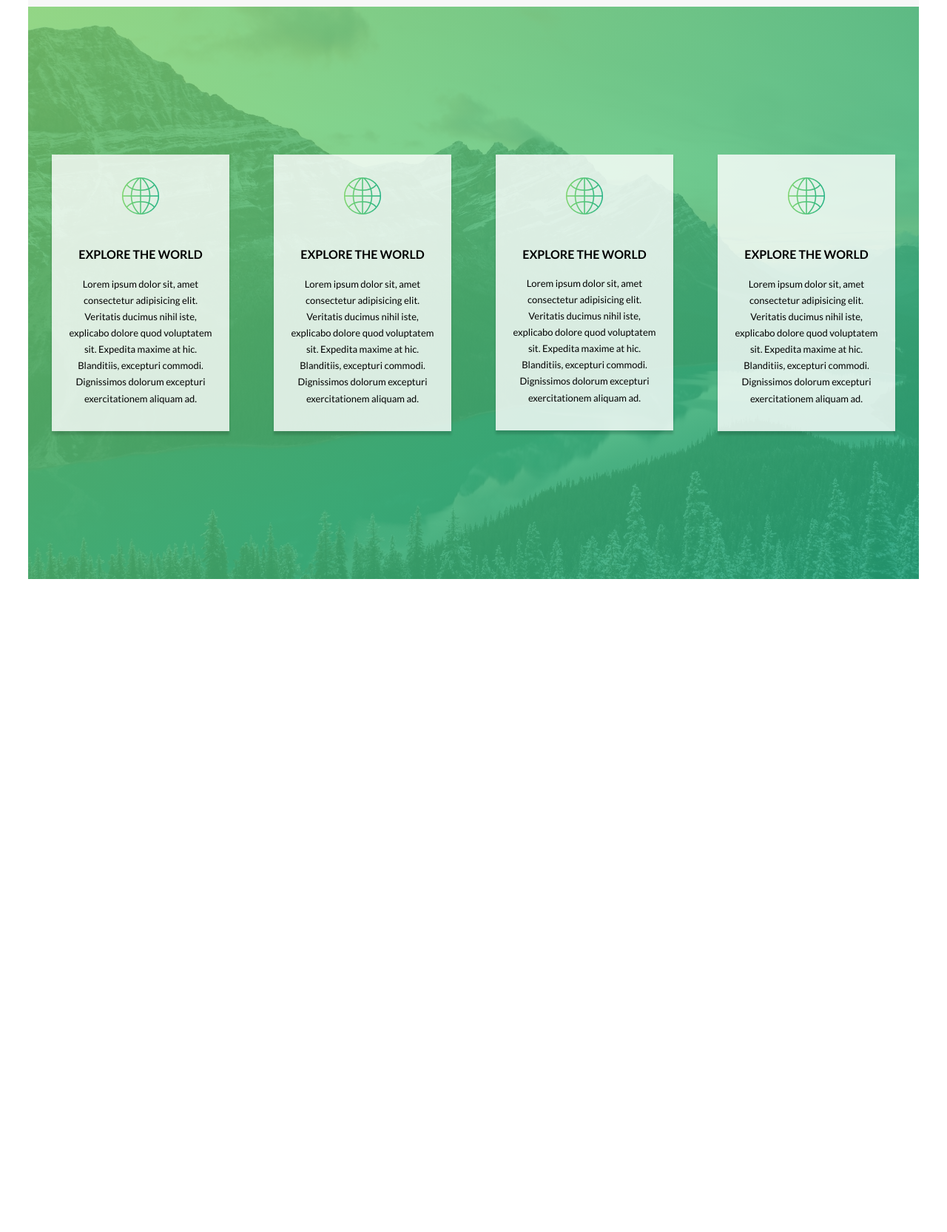
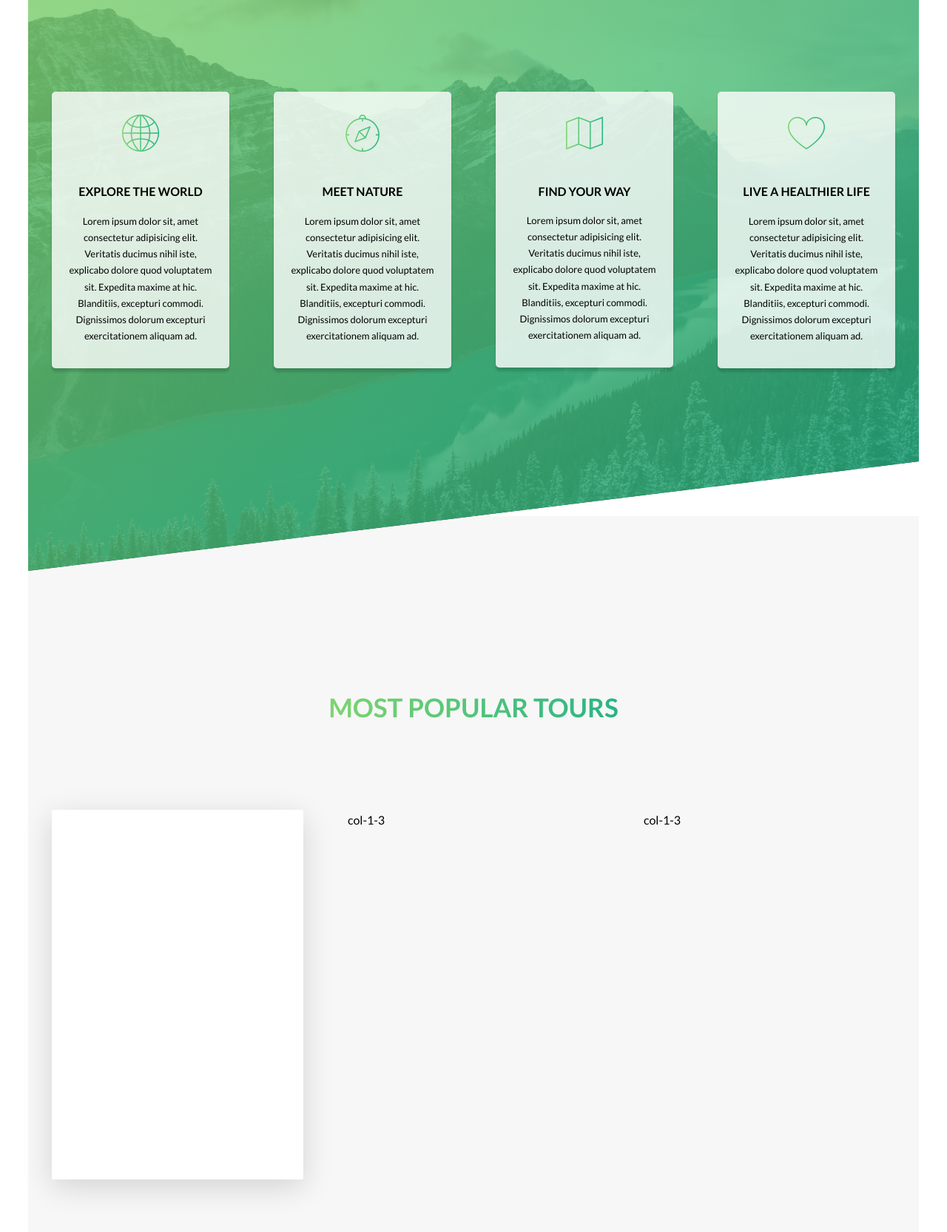
Before and after one commit to Adekoreday/Natours-clone, a website: page index.html in a window 1280 px wide. Shown: the part 1734-3400 px from the top of the page at 74% size. Before the commit the page ends 2555 px from the top, so only its background shows below. Drawn offline with Linux system fonts and the light colour scheme.

Commit message:
implement basic card

```diff
--- a/index.html
+++ b/index.html
@@ -60,29 +60,50 @@
                         </div>
                         <div class="col-1-of-4 ">
                                 <div class="feature-box">
-                                    <i class="feature-box__icon icon-basic-world"></i>
-                                    <h3 class="heading-tertiary">Explore the world</h3>
+                                    <i class="feature-box__icon icon-basic-compass"></i>
+                                    <h3 class="heading-tertiary">Meet Nature</h3>
                                     <p class="feature-box__text">
                                         Lorem ipsum dolor sit, amet consectetur adipisicing elit. Veritatis ducimus nihil iste, explicabo dolore quod voluptatem sit. Expedita maxime at hic. Blanditiis, excepturi commodi. Dignissimos dolorum excepturi exercitationem aliquam ad.
                                 </div>
                             </div>
                             <div class="col-1-of-4 ">
                                     <div class="feature-box">
-                                        <i class="feature-box__icon icon-basic-world"></i>
-                                        <h3 class="heading-tertiary u-margin-bottom-small">Explore the world</h3>
+                                        <i class="feature-box__icon icon-basic-map"></i>
+                                        <h3 class="heading-tertiary u-margin-bottom-small">Find your way</h3>
                                         <p class="feature-box__text">
                                             Lorem ipsum dolor sit, amet consectetur adipisicing elit. Veritatis ducimus nihil iste, explicabo dolore quod voluptatem sit. Expedita maxime at hic. Blanditiis, excepturi commodi. Dignissimos dolorum excepturi exercitationem aliquam ad.
                                     </div>
                             </div>
                             <div class="col-1-of-4 ">
                                         <div class="feature-box">
-                                            <i class="feature-box__icon icon-basic-world"></i>
-                                            <h3 class="heading-tertiary">Explore the world</h3>
+                                            <i class="feature-box__icon icon-basic-heart"></i>
+                                            <h3 class="heading-tertiary">Live a Healthier Life</h3>
                                             <p class="feature-box__text">
                                                 Lorem ipsum dolor sit, amet consectetur adipisicing elit. Veritatis ducimus nihil iste, explicabo dolore quod voluptatem sit. Expedita maxime at hic. Blanditiis, excepturi commodi. Dignissimos dolorum excepturi exercitationem aliquam ad.
                                         </div>
                             </div>
                     </div>
+                </section>
+                <section class="section-tours">
+                <div class="u-center-text u-margin-bottom-big">
+                    <h2 class="heading-secondary">
+                          Most Popular Tours
+                    </h2>
+                </div>
+                <div class="row">
+                    <div class="col-1-of-3">
+                        <div class="card">
+                                <div class="card__side card__side--front">
+                                    FRONT
+                                </div>
+                                <div class="card__side card__side--back card__side--back-1">
+                                    BACK
+                                </div>
+                        </div>
+                    </div>
+                    <div class="col-1-of-3">col-1-3</div>
+                    <div class="col-1-of-3">col-1-3</div>
+                </div>
                 </section>
 
         </main>
--- a/sass/abstracts/_variable.scss
+++ b/sass/abstracts/_variable.scss
@@ -8,9 +8,16 @@ Dark green: #28b485
 $color-primary-light: #7ed56f;
 $color-primary-dark: #28b485;
 $color-primary-medium: #55c57a;
+
 $color-white: #fff;
 $color-grey-dark: #777;
 $color-black: #0000;
+
+$color-secondary-light: #ffb900;
+$color-secondary-dark: #ff7730;
+
+$color-tertiary-light: #2998ff;
+$color-tertiary-dark: #5643fa;
 
 $default-font-size: 1.6rem;
 
--- /dev/null
+++ b/sass/components/_card.scss
@@ -0,0 +1,35 @@
+.card{
+    -moz-perspective:150rem;
+    height: 50rem;
+    perspective: 150rem;
+    position: relative;
+    &__side{
+        transition: all 1s;
+        height: 50rem;
+        color: white;
+        font-size: 2rem;
+        position: absolute;
+        backface-visibility: hidden;
+        border-radius: 0.3rem;
+        box-shadow: 0 1rem 4rem rgba($color-black, 0.15);
+        top: 0;
+        left: 0;
+        width: 100%;
+
+        &--front{
+            background-color: $color-white ;
+        }
+        &--back{
+            transform: rotateY(180deg);
+            &-1{
+                background-image: linear-gradient(to right bottom, $color-secondary-light, $color-secondary-dark);
+            }
+        }
+    }
+    &:hover &__side--front{
+        transform: rotateY(180deg);
+    }
+    &:hover &__side--back{
+        transform: rotateY(0deg);
+    }
+}
--- a/sass/components/feature-box.scss
+++ b/sass/components/feature-box.scss
@@ -3,8 +3,9 @@
     padding: 2rem;
     background-color: rgba(white, 0.8);
     text-align: center;
+    border-radius: 5px;
     box-shadow: 0px 0.5rem .3rem rgba(black, 0.15);
-    transition: all 0.1s ease-in;
+    transition: transform 0.1s ease-in;
     &__icon{
         font-size: 5rem;
         display: inline-block;
--- a/sass/main.scss
+++ b/sass/main.scss
@@ -11,3 +11,4 @@
 @import "components/button";
 @import "components/composition";
 @import "components/feature-box";
+@import "components/card";
--- a/sass/pages/_home.scss
+++ b/sass/pages/_home.scss
@@ -6,11 +6,22 @@
 }
 
 .section-feature{
+  margin-top: -8.5rem;
   padding: 20rem 0;
   background-image: linear-gradient(
     to right bottom,
     rgba($color-primary-light, 0.801),
     rgba($color-primary-dark, 0.801)
   ),url('../img/nat-4.jpg');
+
   background-size: cover;
+  transform: skewY(-7deg);
+  & > *{
+    transform: skewY(7deg);
 }
+}
+
+.section-tours{
+  padding: 20rem 0;
+  background-color: $color-grey-light1;
+}
```
Also changed, not shown: css/style.css.
